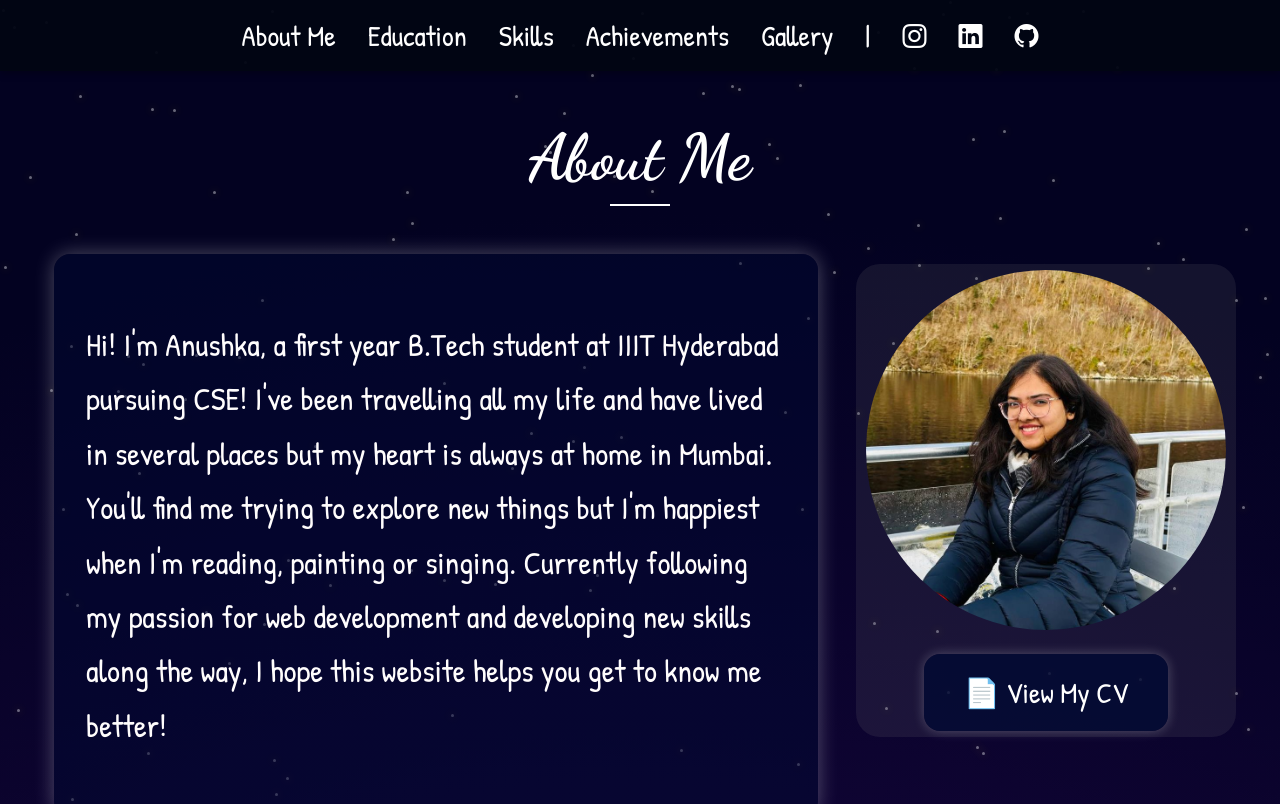
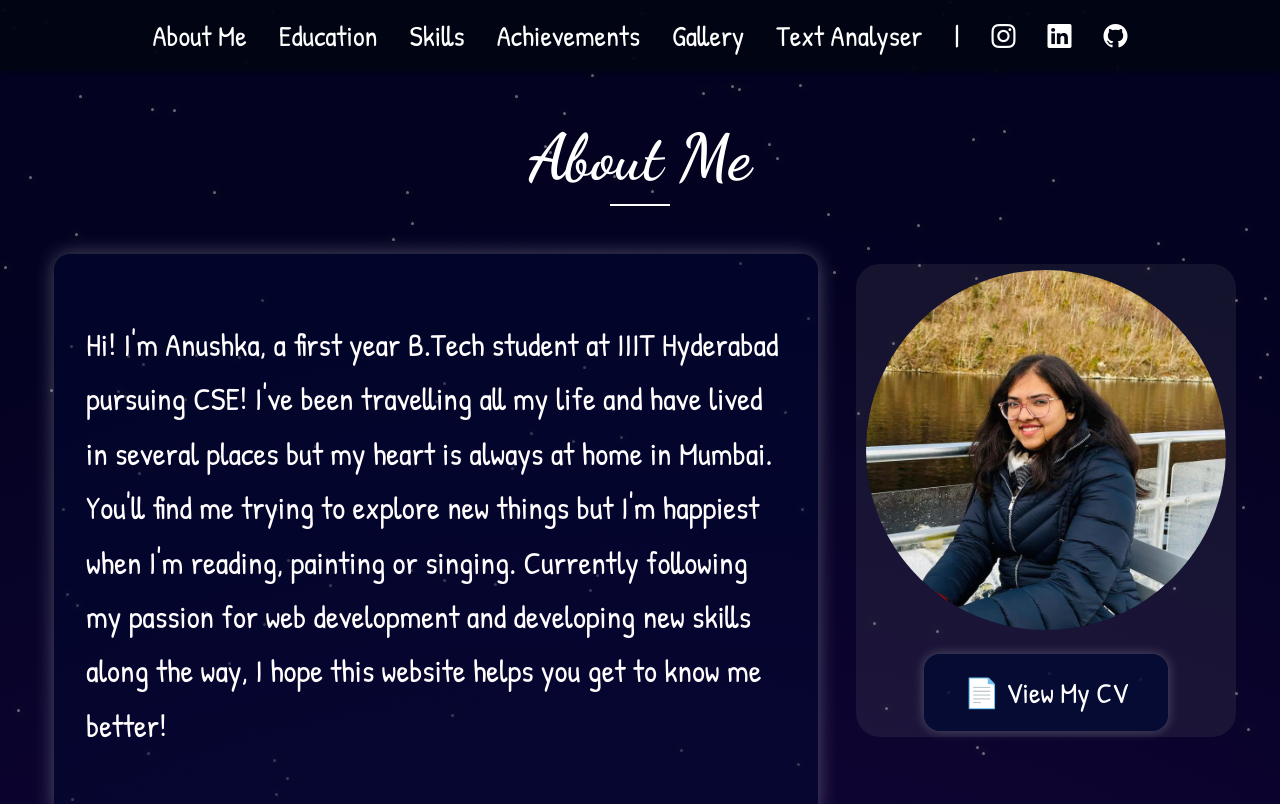
Before and after one commit to Anu-Si30/Anu-Si30.github.io, a plain HTML site: page index2.html in a window 1280 px wide. Shown: the top 804 px of the page. Drawn offline with nearby package versions, Linux system fonts and the light colour scheme; a script that the page names is missing.

Commit message:
Update index2.html with text analyser

```diff
--- a/index2.html
+++ b/index2.html
@@ -31,6 +31,7 @@
     <a href="#skills">Skills</a>
     <a href="#achievements">Achievements</a>
     <a href="#home">Gallery</a>
+    <a href="http://127.0.0.1:5500/analyser.html">Text Analyser</a>
     <span>|</span>
     <a class="social-icons" href="https://www.instagram.com/anu.shka_30?igsh=eGdlemJtdmhveDdv" target="_blank"><i class="bi bi-instagram"></i></a>
     <a class="social-icons" href="https://www.linkedin.com/in/anushka-sinha-7b8808267/" target="_blank"><i class="bi bi-linkedin"></i></a>
```
